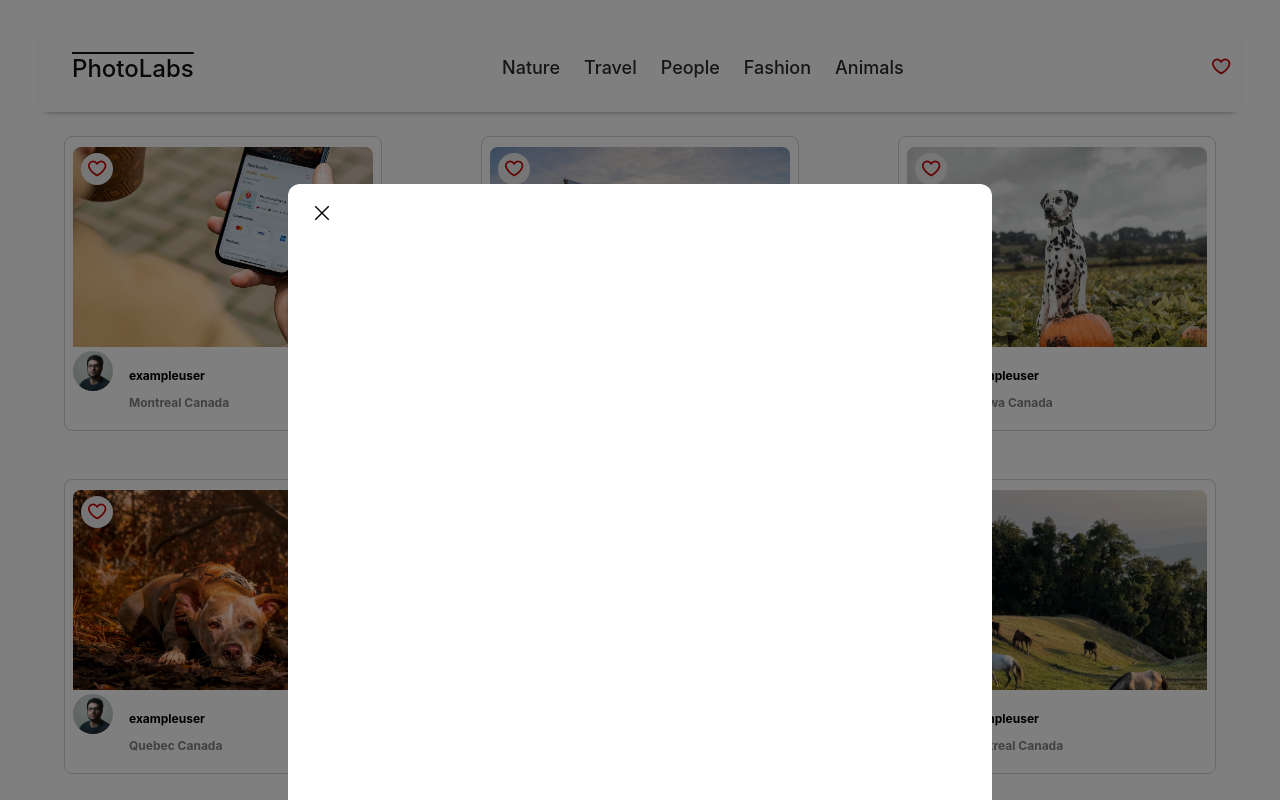
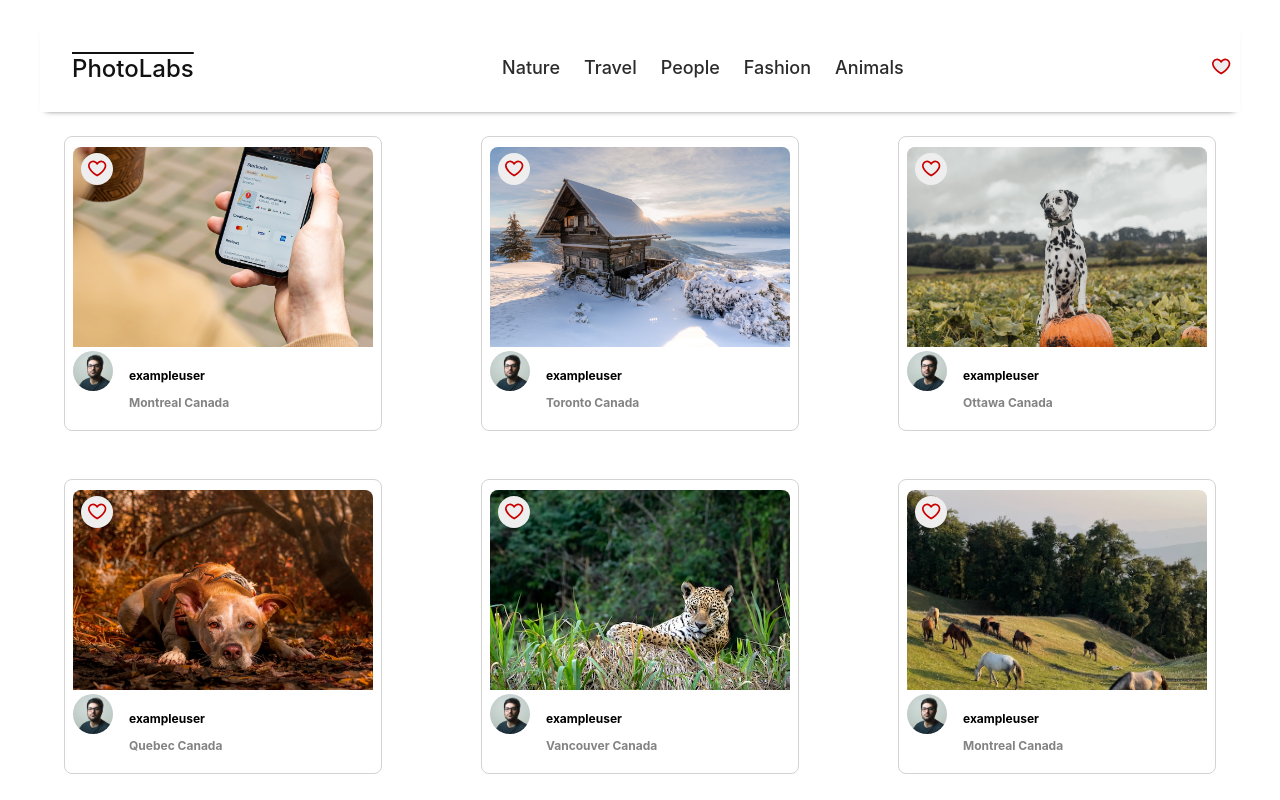
Before and after one commit to RJBaun/photolabs, a React (Create React App) app in the folder frontend/: page / in a window 1280 px wide. Shown: the top 800 px of the page. Built offline with nearby package versions, Linux system fonts and the light colour scheme; the HTML template or start-up script is replaced by a standard one.

Commit message:
Update state name for toggleModal

```diff
--- a/frontend/src/App.jsx
+++ b/frontend/src/App.jsx
@@ -8,17 +8,16 @@ import './App.scss';
 // Note: Rendering a single component to build components in isolation
 const App = () => {
 
-  const [ visible, setVisible ] = useState(true)
+  const [ modal, setModal ] = useState(false)
 
-  const toggleVisible = () => {
-    setVisible(prev => !prev)
-
+  const toggleModal = () => {
+    setModal(prev => !prev)
   }
 
   return (
     <div className="App">
-      <HomeRoute topics={topics} photos={photos} toggleVisible={toggleVisible}/>
-      <PhotoDetailsModal visible={visible} toggleVisible={toggleVisible}/>
+      <HomeRoute topics={topics} photos={photos} toggleModal={toggleModal}/>
+      <PhotoDetailsModal visible={modal} toggleModal={toggleModal}/>
     </div>
   );
 };
--- a/frontend/src/components/PhotoList.jsx
+++ b/frontend/src/components/PhotoList.jsx
@@ -7,7 +7,7 @@ const PhotoList = (props) => {
   return (
     <ul className="photo-list">
       {props.photos.map((photo) => (
-        <PhotoListItem key={photo.id} photo={photo} saveFavourites={props.saveFavourites} toggleVisible={props.toggleVisible}/>
+        <PhotoListItem key={photo.id} photo={photo} saveFavourites={props.saveFavourites} toggleModal={props.toggleModal}/>
       ))}
     </ul>
   );
--- a/frontend/src/components/PhotoListItem.jsx
+++ b/frontend/src/components/PhotoListItem.jsx
@@ -10,7 +10,7 @@ const PhotoListItem = (props) => {
   return (
     <article className="photo-list__item" id={id}>
       <PhotoFavButton photo={props.photo} saveFavourites={props.saveFavourites}/>
-      <img className="photo-list__image" src={regular} onClick={props.toggleVisible}/>
+      <img className="photo-list__image" src={regular} onClick={props.toggleModal}/>
       <footer className="photo-list__user-details">
         <img className="photo-list__user-profile" src={profile} />
         <div className="photo-list__user-info">
--- a/frontend/src/routes/HomeRoute.jsx
+++ b/frontend/src/routes/HomeRoute.jsx
@@ -19,7 +19,7 @@ const HomeRoute = (props) => {
   return (
     <div className="home-route">
       <TopNavigation topics={props.topics} favouriteExists={!!favourites.length}/>
-      <PhotoList photos={props.photos} saveFavourites={saveFavourites} toggleVisible={props.toggleVisible}/>
+      <PhotoList photos={props.photos} saveFavourites={saveFavourites} toggleModal={props.toggleModal}/>
     </div>
   );
 };
--- a/frontend/src/routes/PhotoDetailsModal.jsx
+++ b/frontend/src/routes/PhotoDetailsModal.jsx
@@ -7,7 +7,7 @@ const PhotoDetailsModal = (props) => {
 
   return (
     <div className="photo-details-modal" style={{display: props.visible ? 'block' : 'none'}}>
-      <button className="photo-details-modal__close-button" onClick={props.toggleVisible}>
+      <button className="photo-details-modal__close-button" onClick={props.toggleModal}>
         <img src={closeSymbol} alt="close symbol" />
       </button>
     </div>
```
